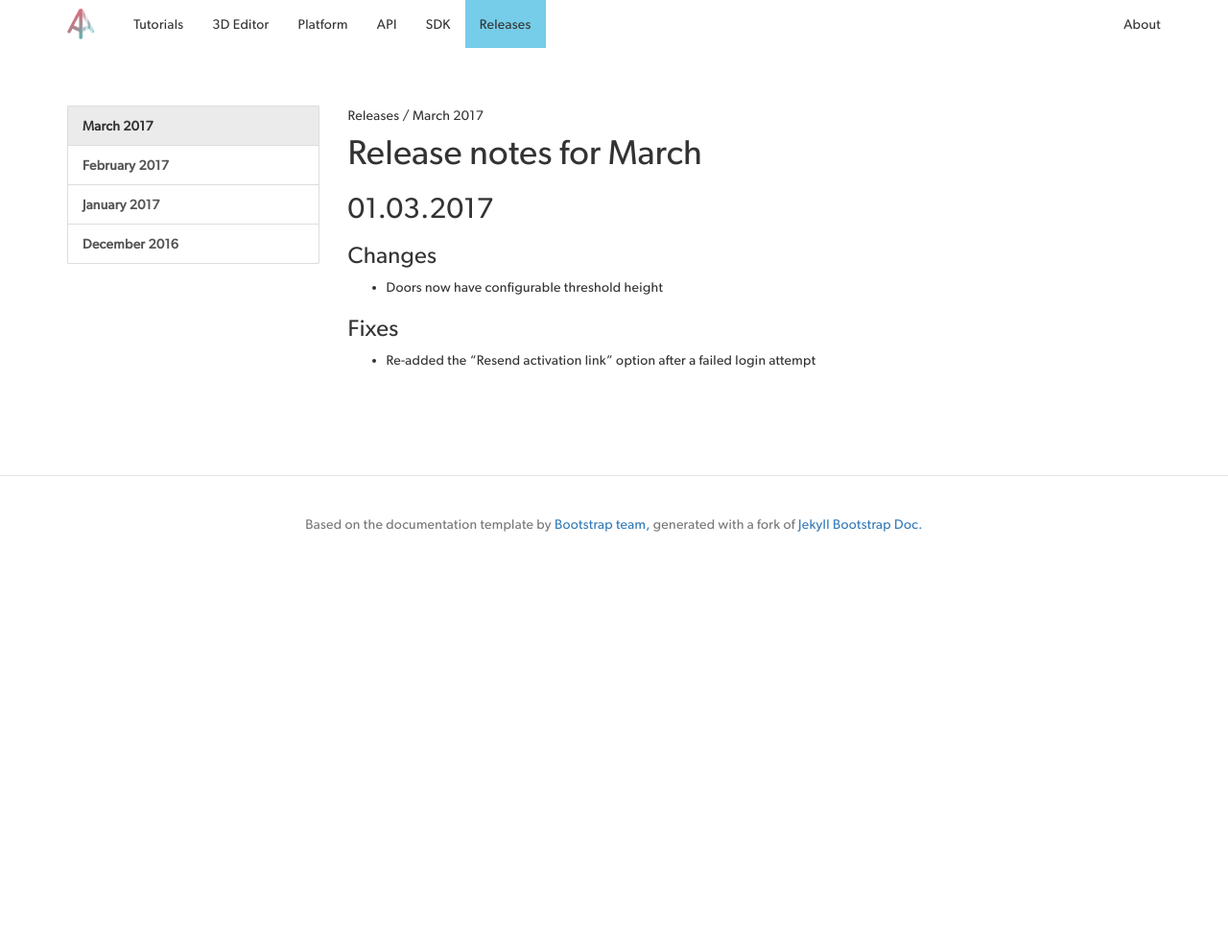
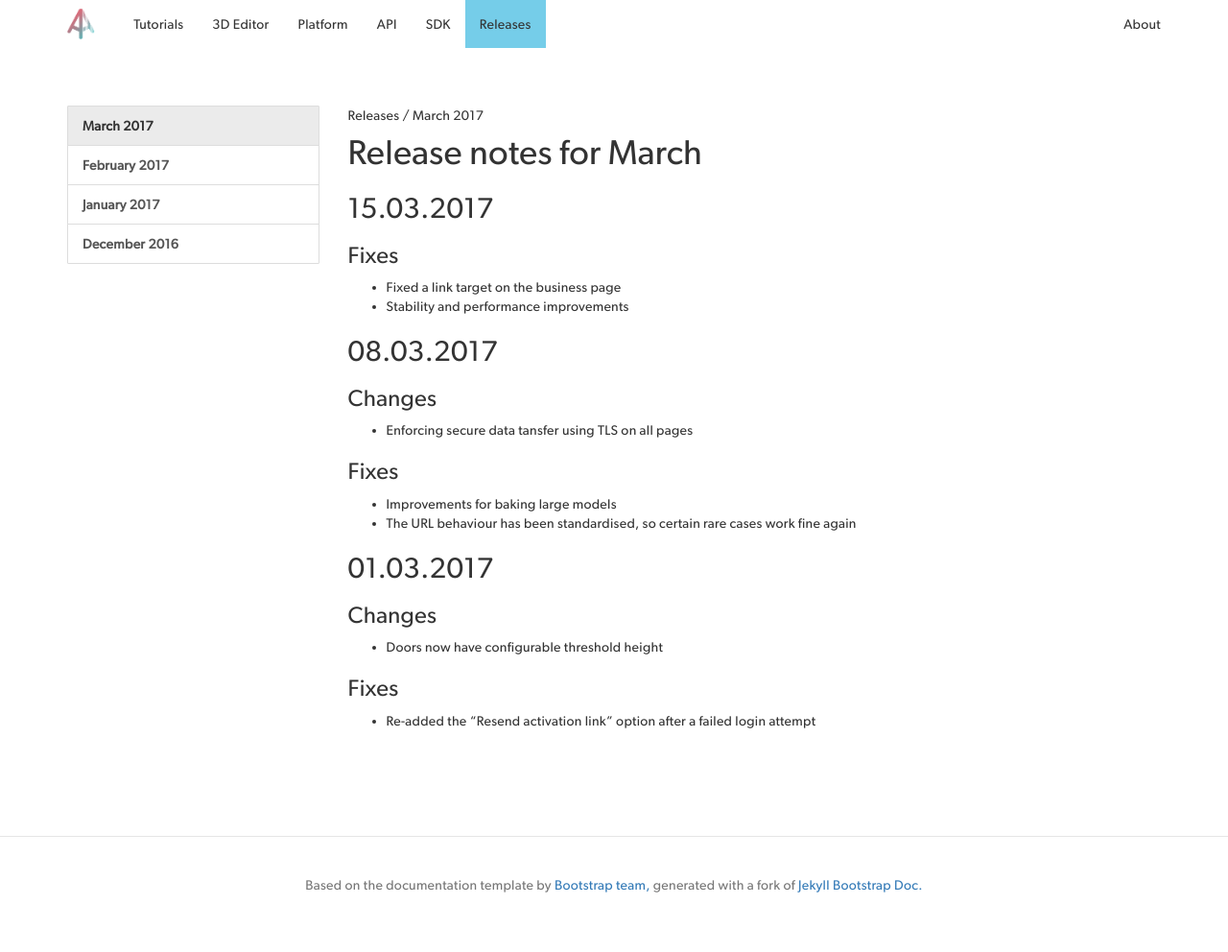
Before and after one commit to AVGP/docs, a Jekyll site: the page built from en/releases/17-03/index.md, in a window 1280 px wide. Shown: the whole page at 96% size. Built offline with Jekyll 4.4.1, drawn with Linux system fonts in a browser that asks for light colours; nearby versions of some CDN libraries; before the commit the page ends 900 px from its top, so only the background shows below that.

Commit message:
Updated release documentation

```diff
--- a/en/releases/17-03/index.md
+++ b/en/releases/17-03/index.md
@@ -8,6 +8,24 @@ middleRank: 1
 ---
 # Release notes for March
 
+## 15.03.2017
+
+### Fixes
+
+* Fixed a link target on the business page
+* Stability and performance improvements
+
+## 08.03.2017
+
+### Changes
+
+* Enforcing secure data tansfer using TLS on all pages
+
+### Fixes
+
+* Improvements for baking large models
+* The URL behaviour has been standardised, so certain rare cases work fine again
+
 ## 01.03.2017
 
 ### Changes
```
Also changed, not shown: en/releases/index.md (+1 -1 lines).
